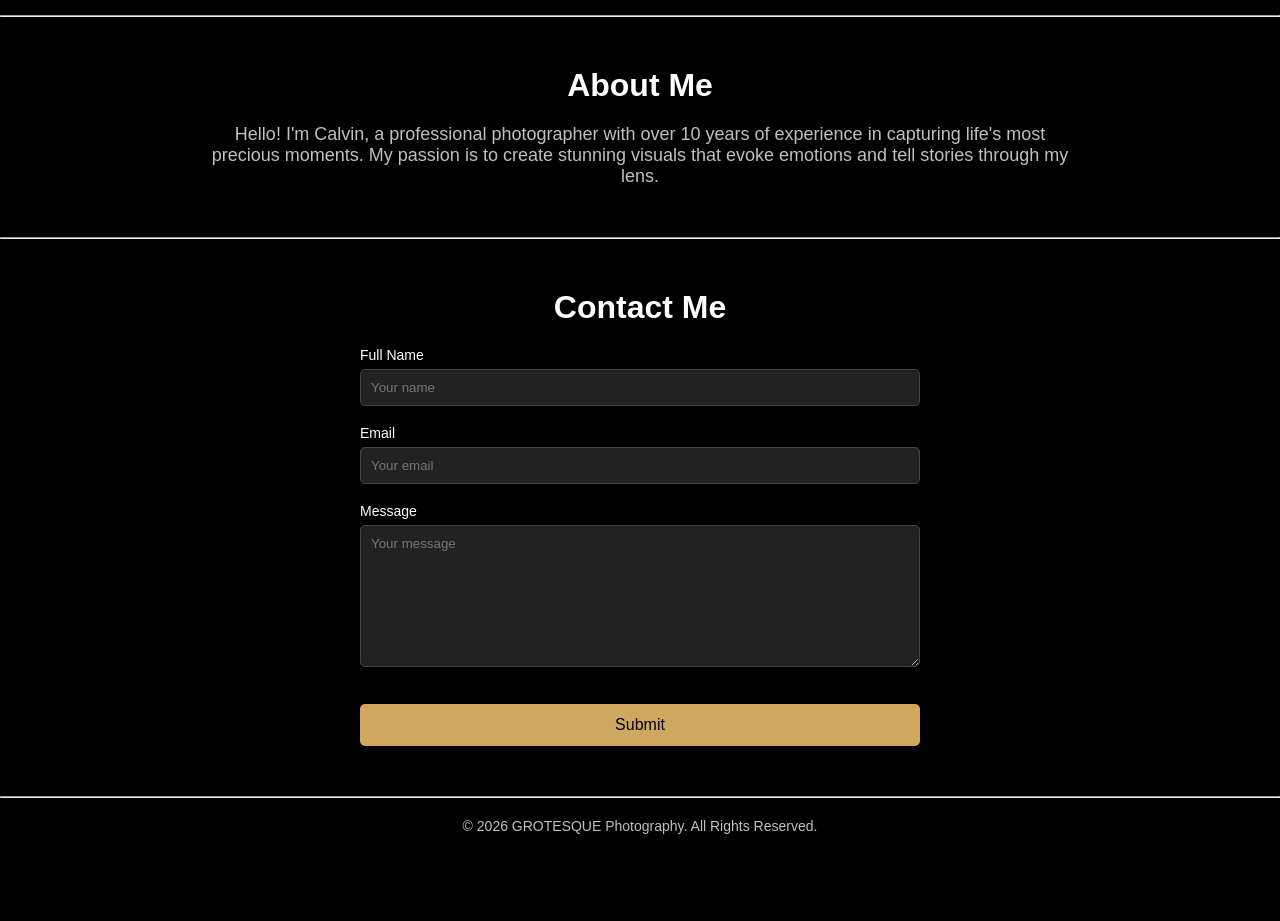
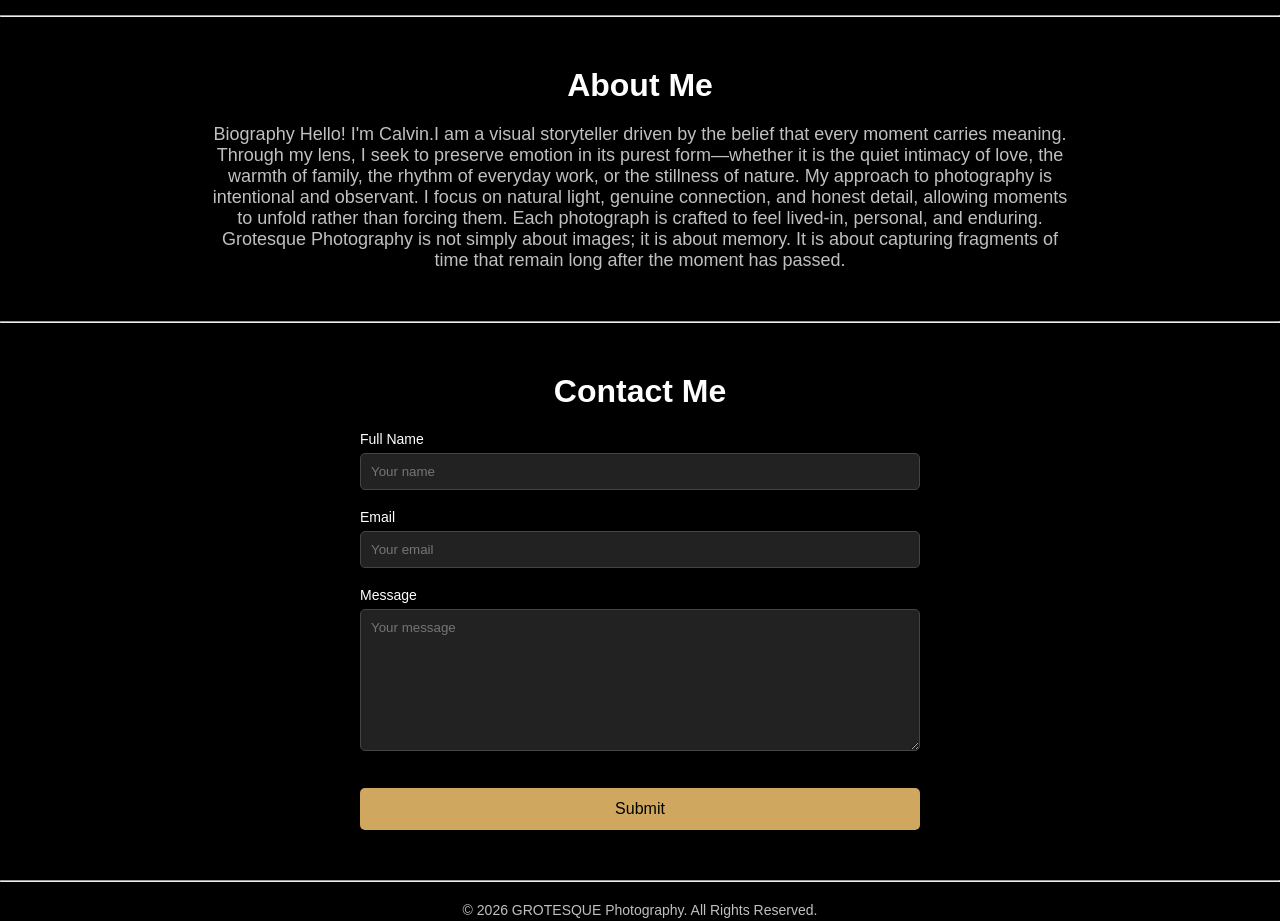
Before and after one commit to ckihobe-creator/bob, a plain HTML site: page index.html in a window 1280 px wide. Shown: the part 1780-2701 px from the top of the page. Before the commit the page ends 2634 px from the top, so only its background shows below. Drawn offline with Linux system fonts and the light colour scheme.

Commit message:
Added Biography
Updated biography to reflect a more personal and detailed narrative about photography style and philosophy.

```diff
--- a/index.html
+++ b/index.html
@@ -43,7 +43,10 @@
     <section id="about">
         <h2>About Me</h2>
         <p>
-            Hello! I'm Calvin, a professional photographer with over 10 years of experience in capturing life's most precious moments. My passion is to create stunning visuals that evoke emotions and tell stories through my lens.
+            Biography
+            Hello! I'm Calvin.I am a visual storyteller driven by the belief that every moment carries meaning. Through my lens, I seek to preserve emotion in its purest form—whether it is the quiet intimacy of love, the warmth of family, the rhythm of everyday work, or the stillness of nature.
+            My approach to photography is intentional and observant. I focus on natural light, genuine connection, and honest detail, allowing moments to unfold rather than forcing them. Each photograph is crafted to feel lived-in, personal, and enduring.
+            Grotesque Photography is not simply about images; it is about memory. It is about capturing fragments of time that remain long after the moment has passed.
         </p>
     </section>
 <hr>
```
